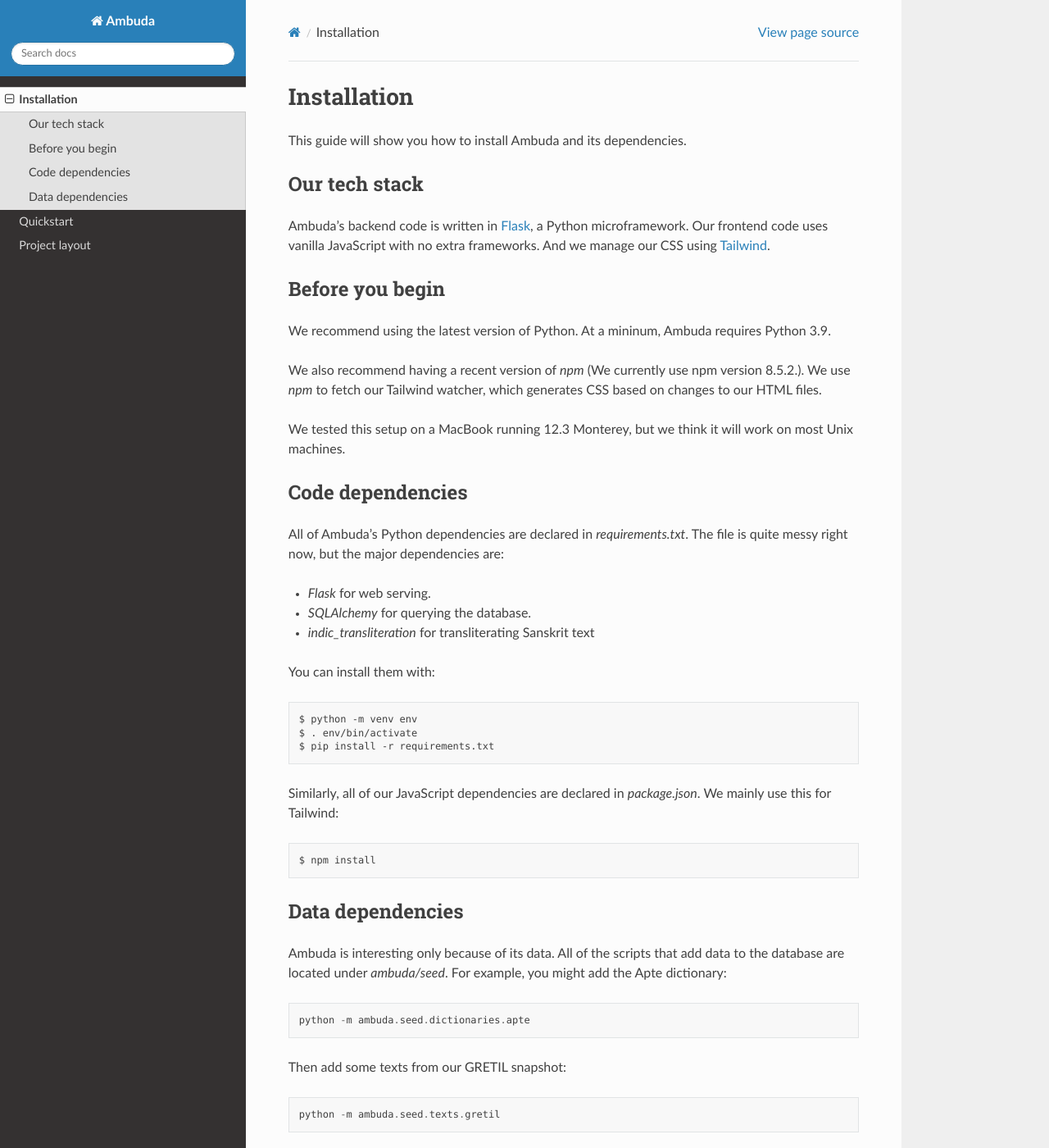
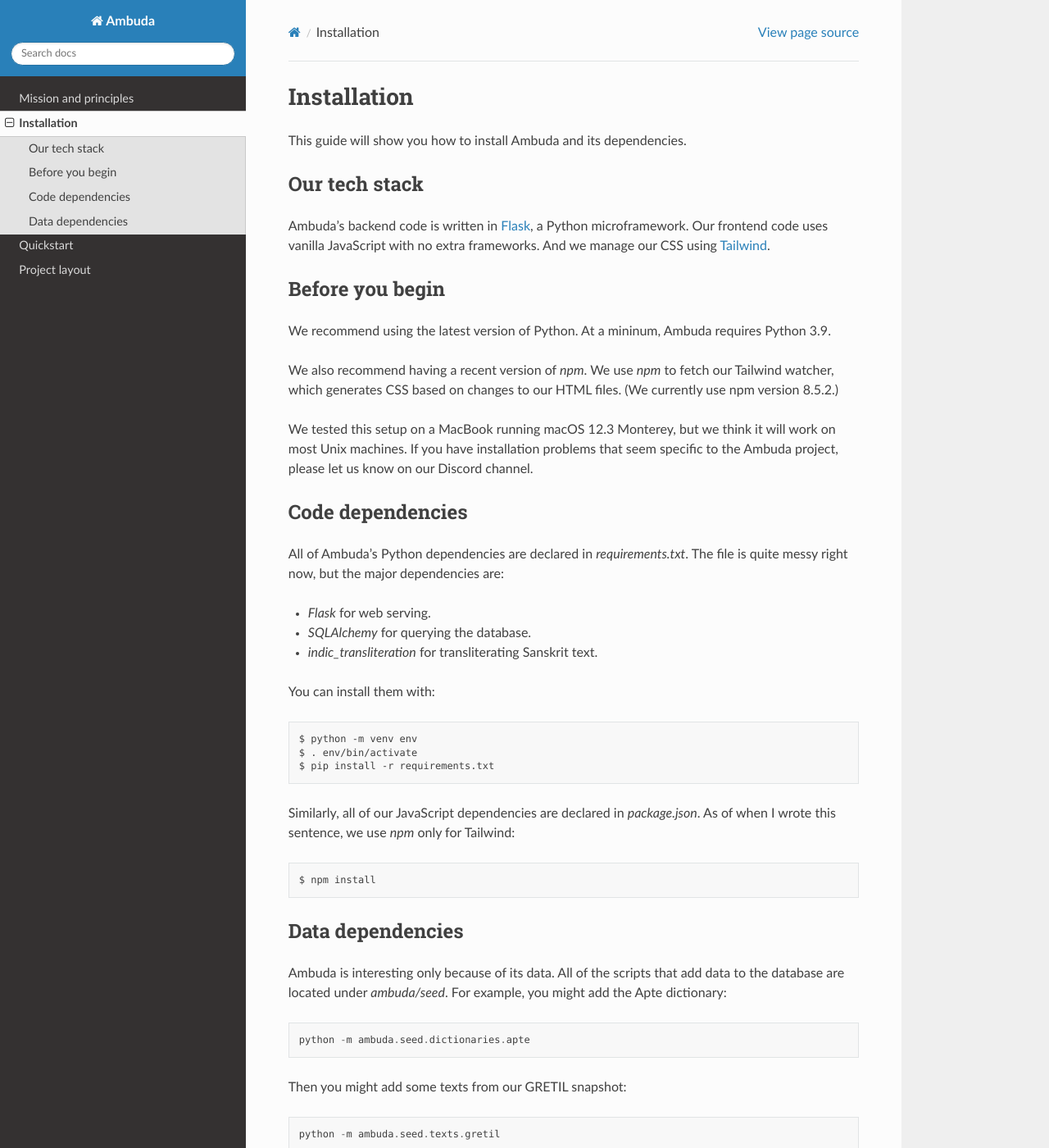
Before and after one commit to ambuda-org/ambuda, a Sphinx documentation site: the page built from docs/installation.rst, in a window 1280 px wide and 1400 px high. Shown: the whole window at 82% size. Built offline with Sphinx 7.4.7 and the Read the Docs theme 2.0.0, drawn with Linux system fonts in a browser that asks for light colours; some of the changed text lies outside the part shown.

```diff
--- a/docs/installation.rst
+++ b/docs/installation.rst
@@ -21,12 +21,13 @@ Before you begin
 We recommend using the latest version of Python. At a mininum, Ambuda requires
 Python 3.9.
 
-We also recommend having a recent version of `npm` (We currently use npm
-version 8.5.2.). We use `npm` to fetch our Tailwind watcher, which generates CSS
-based on changes to our HTML files.
+We also recommend having a recent version of `npm`. We use `npm` to fetch our
+Tailwind watcher, which generates CSS based on changes to our HTML files. (We
+currently use npm version 8.5.2.)
 
-We tested this setup on a MacBook running 12.3 Monterey, but we think it will
-work on most Unix machines.
+We tested this setup on a MacBook running macOS 12.3 Monterey, but we think it
+will work on most Unix machines. If you have installation problems that seem
+specific to the Ambuda project, please let us know on our Discord channel.
 
 
 Code dependencies
@@ -37,7 +38,7 @@ file is quite messy right now, but the major dependencies are:
 
 - `Flask` for web serving.
 - `SQLAlchemy` for querying the database.
-- `indic_transliteration` for transliterating Sanskrit text
+- `indic_transliteration` for transliterating Sanskrit text.
 
 You can install them with::
 
@@ -46,7 +47,7 @@ You can install them with::
    $ pip install -r requirements.txt
 
 Similarly, all of our JavaScript dependencies are declared in `package.json`.
-We mainly use this for Tailwind::
+As of when I wrote this sentence, we use `npm` only for Tailwind::
 
    $ npm install
 
@@ -60,9 +61,19 @@ add the Apte dictionary::
 
    python -m ambuda.seed.dictionaries.apte
 
-Then add some texts from our GRETIL snapshot::
+Then you might add some texts from our GRETIL snapshot::
 
    python -m ambuda.seed.texts.gretil
 
 These two should be enough to play around with Ambuda. But for the full
 experience, we recommend running all of the scripts in `ambuda/seed`.
+
+.. note::
+
+    Ambuda's seed scripts download data from the Internet. Generally, our seed
+    scripts cache this data in a `.cache` directory located at the project
+    root. This cache makes it easy to iterate on a script that fetches data
+    from the Internet.
+
+    So if you're wondering why Ambuda is taking up so much space on disk, check
+    the `.cache` directory and delete it if you need to.
```
Also changed, not shown: docs/index.rst (+7 -0 lines), docs/mission-and-principles.rst (added, +33 -0 lines), docs/project-layout.rst (+7 -5 lines).
